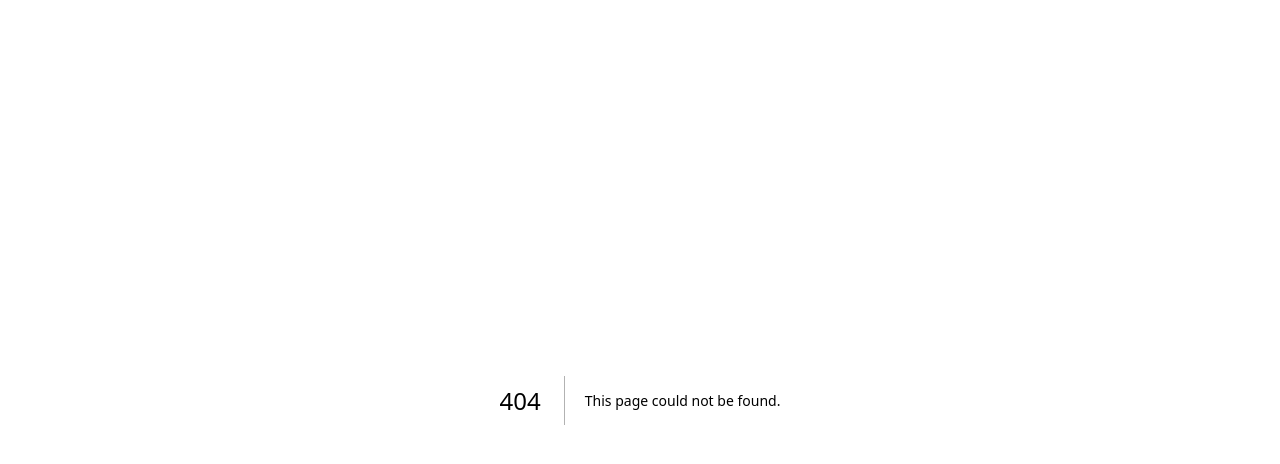
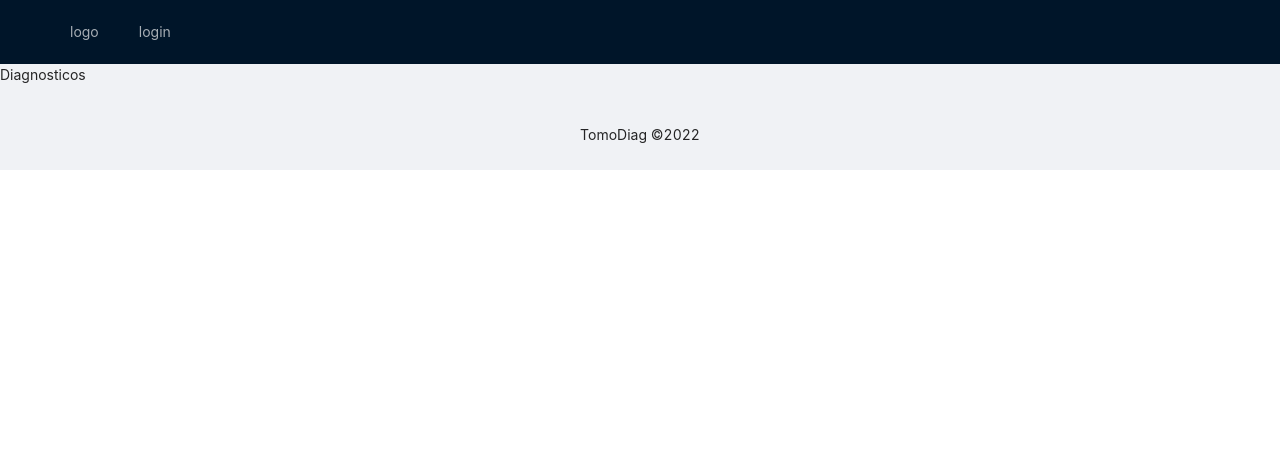
Before and after one commit to webtaken/TomoDiagFrontend, a Next.js app: page /diagnosticos in a window 1280 px wide. Before the commit this address had no page. Shown: the top 464 px of the page. Built offline with nearby package versions, Linux system fonts and the light colour scheme.

Commit message:
se añadió la página principal del aplicativo, y se crearon las páginas de diagnosticos y creación de diagnosticos

```diff
--- /dev/null
+++ b/components/layout/FooterPage.js
@@ -0,0 +1,12 @@
+import { Footer } from "antd/lib/layout/layout";
+const FooterPage = () => {
+  return (
+    <Footer style={{
+      'textAlign': 'center'
+    }}>
+      TomoDiag ©2022
+    </Footer>
+  );
+};
+
+export default FooterPage;
--- /dev/null
+++ b/components/layout/HeaderPage.js
@@ -0,0 +1,33 @@
+import { Breadcrumb, Layout, Menu } from 'antd';
+import { MailOutlined, AppstoreOutlined, SettingOutlined } from '@ant-design/icons';
+
+import Link from 'next/link';
+
+const { Header } = Layout;
+
+const HeaderPage = () => {
+  const items = [
+    {
+      label: (
+        <Link href='/'>logo</Link>
+      ),
+      key: 'logo'
+    },
+    {
+      label: (
+        <Link href='/login'>login</Link>
+      ),
+      key: 'login'
+    },
+  ];
+  return (
+    <Header>
+      <Menu
+        mode='horizontal'
+        theme='dark'
+        items={items} />
+    </Header>
+  );
+};
+
+export default HeaderPage;
--- /dev/null
+++ b/components/layout/LayoutPage.js
@@ -0,0 +1,15 @@
+import Layout, { Content } from "antd/lib/layout/layout"
+import FooterPage from "./FooterPage";
+import HeaderPage from "./HeaderPage";
+const LayoutPage = (props) => {
+  return (
+    <Layout>
+      <HeaderPage />
+      <Content>
+        {props.children}
+      </Content>
+      <FooterPage />
+    </Layout>
+  );
+};
+export default LayoutPage;
--- a/package.json
+++ b/package.json
@@ -9,6 +9,8 @@
     "lint": "next lint"
   },
   "dependencies": {
+    "@ant-design/icons": "^4.7.0",
+    "antd": "^4.23.6",
     "next": "13.0.0",
     "react": "18.2.0",
     "react-dom": "18.2.0"
--- a/pages/_app.js
+++ b/pages/_app.js
@@ -1,4 +1,5 @@
-import '../styles/globals.css'
+import 'antd/dist/antd.css';
+import '../styles/globals.css';
 
 function MyApp({ Component, pageProps }) {
   return <Component {...pageProps} />
--- a/pages/api/hello.js
+++ /dev/null
@@ -1,5 +0,0 @@
-// Next.js API route support: https://nextjs.org/docs/api-routes/introduction
-
-export default function handler(req, res) {
-  res.status(200).json({ name: 'John Doe' })
-}
--- /dev/null
+++ b/pages/diagnosticos/index.js
@@ -0,0 +1,11 @@
+import LayoutPage from "../../components/layout/LayoutPage";
+
+const Diagnosticos = () => {
+  return (
+    <LayoutPage>
+      <p>Diagnosticos</p>
+    </LayoutPage>
+  );
+};
+
+export default Diagnosticos;
--- a/styles/globals.css
+++ b/styles/globals.css
@@ -1,26 +1,5 @@
-html,
-body {
-  padding: 0;
-  margin: 0;
-  font-family: -apple-system, BlinkMacSystemFont, Segoe UI, Roboto, Oxygen,
-    Ubuntu, Cantarell, Fira Sans, Droid Sans, Helvetica Neue, sans-serif;
+.site-layout-content {
+  min-height: 280px;
+  padding: 24px;
+  background: #fff;
 }
-
-a {
-  color: inherit;
-  text-decoration: none;
-}
-
-* {
-  box-sizing: border-box;
-}
-
-@media (prefers-color-scheme: dark) {
-  html {
-    color-scheme: dark;
-  }
-  body {
-    color: white;
-    background: black;
-  }
-}
```
Also changed, not shown: components/options/AppOptions.js (added, +53 -0 lines), pages/diagnosticos/crear.js (added, +11 -0 lines), pages/index.js (+9 -65 lines), pages/login/index.js (added, +11 -0 lines), public/assets/DiagnosticosOpt.svg (added), 1 other file (tests, documents, lock files or other folders).
